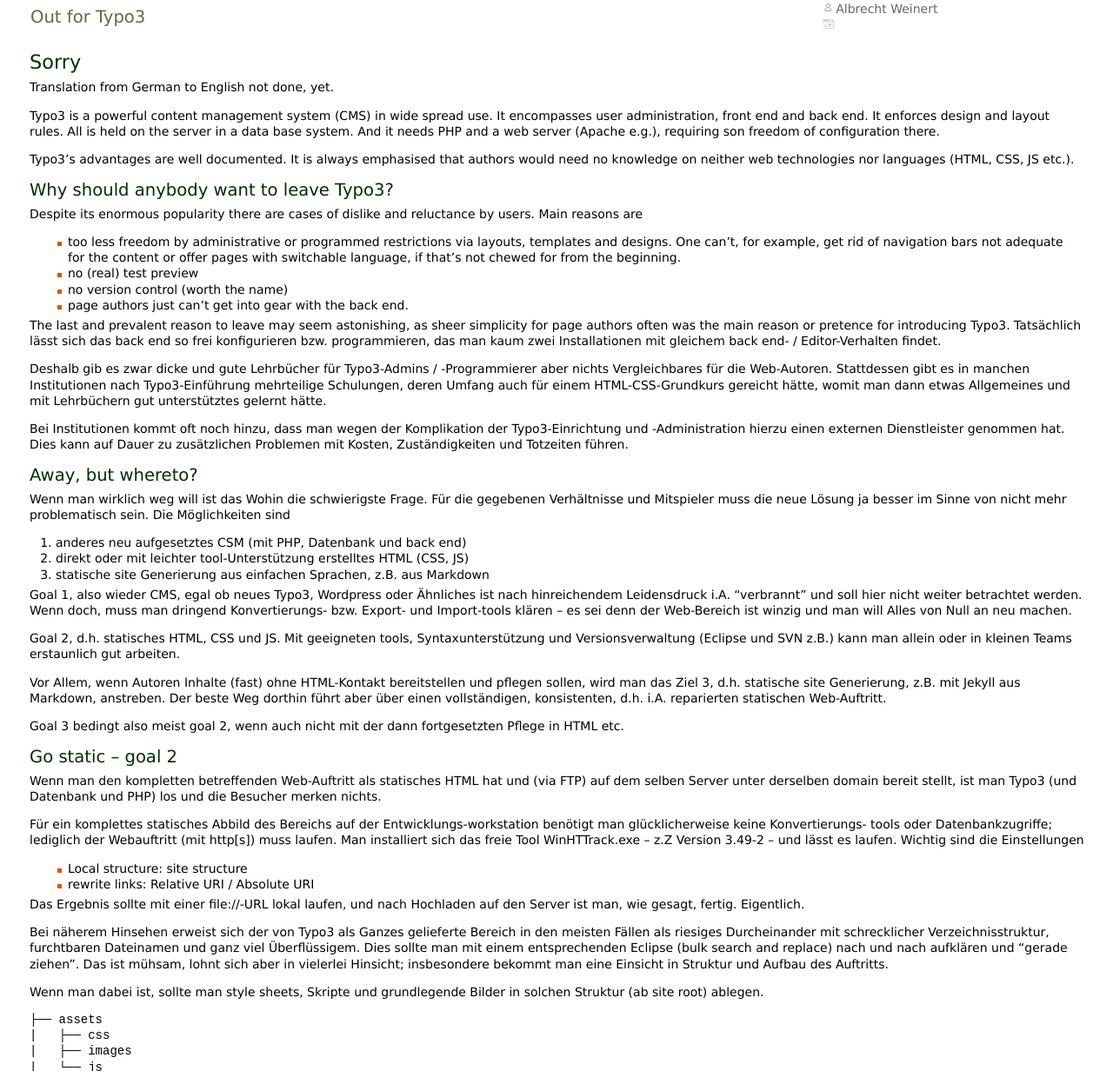
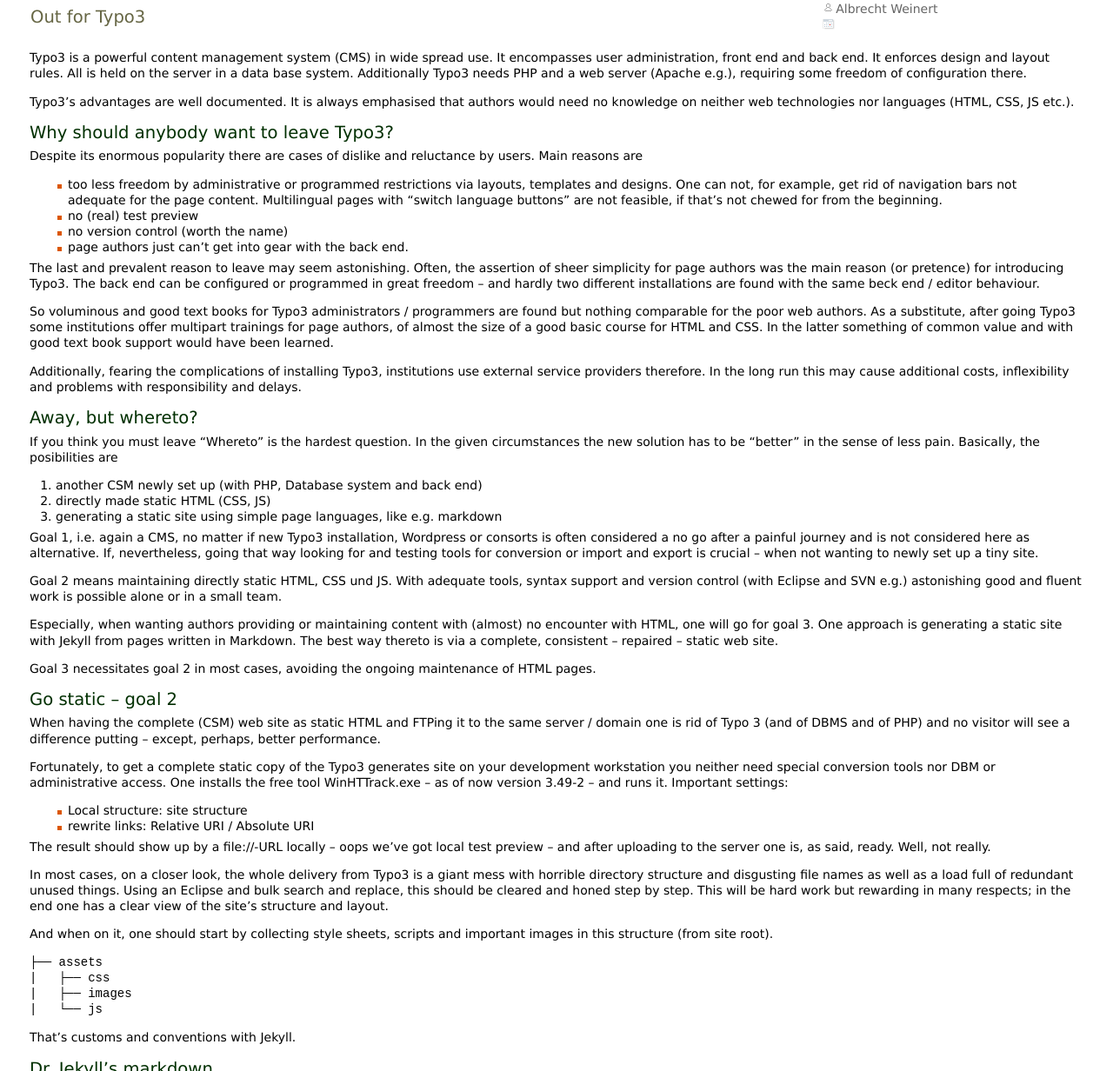
Before and after one commit to a-weinert/a-weinert.github.io, a Jekyll site: the page built from _posts/2019-11-03-leaveTypo3.md, in a window 1280 px wide and 1400 px high, scrolled down 365 px, cut to the strip 168-1400 px from the top of the window. Shown: the whole strip at 87% size. Built offline with Jekyll 4.4.1, drawn with Linux system fonts in a browser that asks for light colours; some of the changed text lies outside the part shown.

Commit message:
leave Typo3 (2)

````diff
--- a/_posts/2019-11-03-leaveTypo3.md
+++ b/_posts/2019-11-03-leaveTypo3.md
@@ -1,7 +1,7 @@
 ---
 layout: weAutPost
 title: Out for Typo3
-bigTitle: Aus für Typo3
+bigTitle: Dispose of Typo3
 permalink: /:title.html
 date:   2019-11-03
 categories: WWW CSM Typo3 Markdown Jekyll
@@ -9,20 +9,18 @@
 dePage: leaveTypo3_de.html
 copyrightYear: 2019
 revision: 1
-reviDate: 2019-11-03
+reviDate: 2019-11-04
 itemtype: "http://schema.org/BlogPosting"
 isPost: true
 commentIssueId: 4
 commentShare:
 ---
-# Sorry
-Translation from German to English not done, yet.
 
 Typo3 is a powerful content management system (CMS) in wide spread use. It
 encompasses user administration, front end and back end. It enforces design
-and layout rules. All is held on the server in a data base system. And it
-needs PHP and a web server (Apache e.g.), requiring son freedom of
-configuration there.
+and layout rules. All is held on the server in a data base system.
+Additionally Typo3 needs PHP and a web server (Apache e.g.), requiring some
+freedom of configuration there.
 
 Typo3's advantages are well documented. It is always emphasised that authors
 would need no knowledge on neither web technologies nor languages (HTML, CSS,
@@ -33,109 +31,111 @@
 Despite its enormous popularity there are cases of dislike and reluctance by
 users. Main reasons are
  - too less freedom by administrative or programmed restrictions via layouts,
-   templates and designs. One can't, for example, get rid of navigation bars
-   not adequate for the content or offer pages with switchable language, if
-   that's not chewed for from the beginning.
+   templates and designs. One can not, for example, get rid of navigation
+   bars not adequate for the page content. Multilingual pages with "switch
+   language buttons" are not feasible, if that's not chewed for from the
+   beginning.
  - no (real) test preview
  - no version control (worth the name)
  - page authors just can't get into gear with the back end.
 
-The last and prevalent reason to leave may seem astonishing, as sheer
-simplicity for page authors often was the main reason or pretence for
-introducing Typo3. Tatsächlich lässt sich das back end
-so frei konfigurieren bzw. programmieren, das man kaum zwei Installationen
-mit gleichem back end- / Editor-Verhalten findet.
+The last and prevalent reason to leave may seem astonishing. Often, the
+assertion of sheer simplicity for page authors was the main reason (or
+pretence) for introducing Typo3. The back end can be configured or programmed
+in great freedom -- and hardly two different installations are found with the
+same beck end / editor behaviour.
 
-Deshalb gib es zwar dicke und gute Lehrbücher für Typo3-Admins /
--Programmierer aber nichts Vergleichbares für die Web-Autoren. Stattdessen
-gibt es in manchen Institutionen nach Typo3-Einführung mehrteilige
-Schulungen, deren Umfang auch für einem HTML-CSS-Grundkurs gereicht hätte,
-womit man dann etwas Allgemeines und mit Lehrbüchern gut unterstütztes
-gelernt hätte.
+So voluminous and good text books for Typo3 administrators / programmers are
+found but nothing comparable for the poor web authors. As a substitute, after
+going Typo3 some institutions offer multipart trainings for page authors,
+of almost the size of a good basic course for HTML and CSS. In the latter
+something of common value and with good text book support would have been
+learned.
 
-Bei Institutionen kommt oft noch hinzu, dass man wegen der Komplikation der
-Typo3-Einrichtung und -Administration hierzu einen externen Dienstleister
-genommen hat. Dies kann auf Dauer zu zusätzlichen Problemen mit Kosten,
-Zuständigkeiten und Totzeiten führen.
+Additionally, fearing the complications of installing Typo3, institutions
+use external service providers therefore. In the long run this may cause
+additional costs, inflexibility and problems with responsibility and delays.
 
 ## Away, but whereto?
 
-Wenn man wirklich weg will ist das Wohin die schwierigste Frage. Für die
-gegebenen Verhältnisse und Mitspieler muss die neue Lösung ja besser im Sinne
-von nicht mehr problematisch sein. Die Möglichkeiten sind
- 1. anderes neu aufgesetztes CSM (mit PHP, Datenbank und back end)
- 2. direkt oder mit leichter tool-Unterstützung erstelltes HTML (CSS, JS)
- 3. statische site Generierung aus einfachen Sprachen, z.B. aus Markdown
+If you think you must leave "Whereto" is the hardest question. In the given
+circumstances the new solution has to be "better" in the sense of less pain.
+Basically, the posibilities are
+ 1. another CSM newly set up (with PHP, Database system and back end)
+ 2. directly made static HTML (CSS, JS)
+ 3. generating a static site using simple page languages, like e.g. markdown
 
-Goal 1, also wieder CMS,  egal ob neues Typo3, Wordpress oder Ähnliches ist
-nach hinreichendem Leidensdruck i.A. "verbrannt" und soll hier nicht weiter
-betrachtet werden. Wenn doch, muss man dringend Konvertierungs- bzw. Export-
-und Import-tools klären -- es sei denn der Web-Bereich ist winzig und man
-will Alles von Null an neu machen.
+Goal 1, i.e. again a CMS, no matter if new Typo3 installation, Wordpress or
+consorts is often considered a no go after a painful journey and is not
+considered here as alternative. If, nevertheless, going that way looking for
+and testing tools for conversion or import and export is crucial -- when not
+wanting to newly set up a tiny site.
 
-Goal 2, d.h. statisches HTML, CSS und JS. Mit geeigneten tools,
-Syntaxunterstützung und Versionsverwaltung (Eclipse und SVN z.B.) kann man
-allein oder in kleinen Teams erstaunlich gut arbeiten.
+Goal 2 means maintaining directly static HTML, CSS und JS. With adequate
+tools, syntax support and version control (with Eclipse and SVN e.g.)
+astonishing good and fluent work is possible alone or in a small team.
 
-Vor Allem, wenn Autoren Inhalte (fast) ohne HTML-Kontakt bereitstellen und
-pflegen sollen, wird man das Ziel 3, d.h. statische site Generierung, z.B.
-mit Jekyll aus Markdown, anstreben. Der beste Weg dorthin führt aber über
-einen vollständigen, konsistenten, d.h. i.A. reparierten statischen
-Web-Auftritt.
+Especially, when wanting authors providing or maintaining content with
+(almost) no encounter with HTML, one will go for goal 3. One approach is
+generating a static site with Jekyll from pages written in Markdown. The best
+way thereto is via a complete, consistent -- repaired -- static web site.
 
-Goal 3 bedingt also meist goal 2, wenn auch nicht mit der dann fortgesetzten
-Pflege in HTML etc.
+Goal 3 necessitates goal 2 in most cases, avoiding the ongoing maintenance
+of HTML pages.
 
 ## Go static -- goal 2
 
-Wenn man den kompletten betreffenden Web-Auftritt als statisches HTML hat
-und (via FTP) auf dem selben Server unter derselben domain bereit stellt,
-ist man Typo3 (und Datenbank und PHP) los und die Besucher merken nichts.
+When having the complete (CSM) web site as static HTML and FTPing it to the
+same server / domain one is rid of Typo 3 (and of DBMS and of PHP) and no
+visitor will see a difference putting -- except, perhaps, better performance.
 
-Für ein komplettes statisches Abbild des Bereichs auf der
-Entwicklungs-workstation benötigt man glücklicherweise keine Konvertierungs-
-tools oder Datenbankzugriffe; lediglich der Webauftritt (mit http[s]) muss
-laufen. Man installiert sich das freie Tool WinHTTrack.exe -- z.Z Version
-3.49-2 -- und lässt es laufen. Wichtig sind die Einstellungen
+Fortunately, to get a complete static copy of the Typo3 generates site on
+your development workstation you neither need special conversion tools nor
+DBM or administrative access. One installs the free tool WinHTTrack.exe --
+as of now version 3.49-2 -- and runs it. Important settings:
  - Local structure: site structure
  - rewrite links: Relative URI / Absolute URI
 
-Das Ergebnis sollte mit einer file://-URL lokal laufen, und nach Hochladen
-auf den Server ist man, wie gesagt, fertig. Eigentlich.
+The result should show up by a file://-URL locally -- oops we've got local
+test preview -- and after uploading to the server one is, as said, ready.
+Well, not really.
 
-Bei näherem Hinsehen erweist sich der von Typo3 als Ganzes gelieferte
-Bereich in den meisten Fällen als riesiges Durcheinander mit schrecklicher
-Verzeichnisstruktur, furchtbaren Dateinamen und ganz viel Überflüssigem. Dies
-sollte man mit einem entsprechenden Eclipse (bulk search and replace) nach
-und nach aufklären und "gerade ziehen". Das ist mühsam, lohnt sich aber in
-vielerlei Hinsicht; insbesondere bekommt man eine Einsicht in Struktur und
-Aufbau des Auftritts.
+In most cases, on a closer look, the whole delivery from Typo3 is a giant
+mess with horrible directory structure and disgusting file names as well as
+a load full of redundant unused things. Using an Eclipse and bulk search
+and replace, this should be cleared and honed step by step. This will be hard
+work but rewarding in many respects; in the end one has a clear view of the
+site's structure and layout.
 
-Wenn man dabei ist, sollte man style sheets, Skripte und grundlegende Bilder
-in solchen Struktur (ab site root) ablegen.
+And when on it, one should start by collecting style sheets, scripts and
+important images in this structure (from site root).
 ```
 ├── assets
 |   ├── css
 |   ├── images
 |   └── js
 ```
-Dies entspricht den Gepflogenheiten bei Jekyll.
+That's customs and conventions with Jekyll.
 
 ## Dr. Jekyll's markdown
 
-Jetzt kann man relativ einfach zur Generierung eines statischen Web-Auftritts
-mit markdown und Jekyll übergehen. Hintergründe und Installation sind gut
-dokumentiert und leicht zu finden. Wenn man Github server pages verwendet --
-vielleicht auch für einen blog wie diesen -- hat man das eh schon. mit das
-beste daran ist die Vorschau-Funktion.
+After having gained that order, consistency and insight on can switch to
+generating a static site with Jekyll and Markdown with relative ease. The
+background and installation is very well documented. And when using Github
+server pages -- perhaps for a blog like this one  -- one has all that
+anyway.
 
-Der Übergang ist einfach und fließend zu gestalten, weil Jekyll
+The whole thing works as well without Github and without having blog. And
+the best of it is the local preview function.
 
- a) alles statisch vorhandene einfach 1:1 kopiert und
- b) eine syntaktisch korrekte .html-Seite ein syntaktisch richtiges
-    Template (in Jekylls template-Sprache Liquid) ist.
+The Transformation is simple and can be made fluently in small steps, as
+Jekyll
 
-Ein solches template ist per se sinnlos, das es genau eine Seite generieren
-kann. Findet man aber n .html-Seiten, die bis auf Titel und einen
-Inhaltsblock gleich sind, macht man daraus recht leicht 1 Template und n
-.md- (markdown) Dateien. Wenn man das beherrscht, ist das Eis gebrochen.
+ &nbsp; a) just copies all things being statically present 1:1 and <br />
+ &nbsp; b) a .html-page being syntactically correct is also a syntactically
+    correct template (in Jekyll's template language Liquid).
+
+Such template makes per se no sense as just generating this single page. But,
+when finding n .html pages being equal except for title and a content block,
+one easily can convert them to one template plus n markdown (.md) files.
+When coping with that the ice is broken.
````
Also changed, not shown: _posts/2019-11-03-leaveTypo3_de.md (+22 -19 lines).
